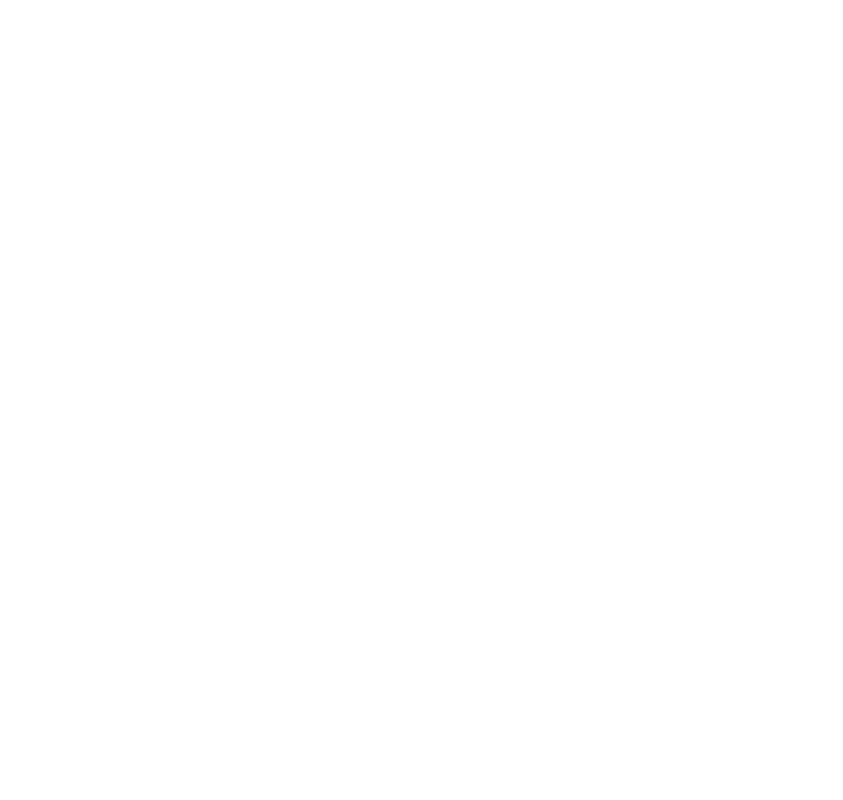
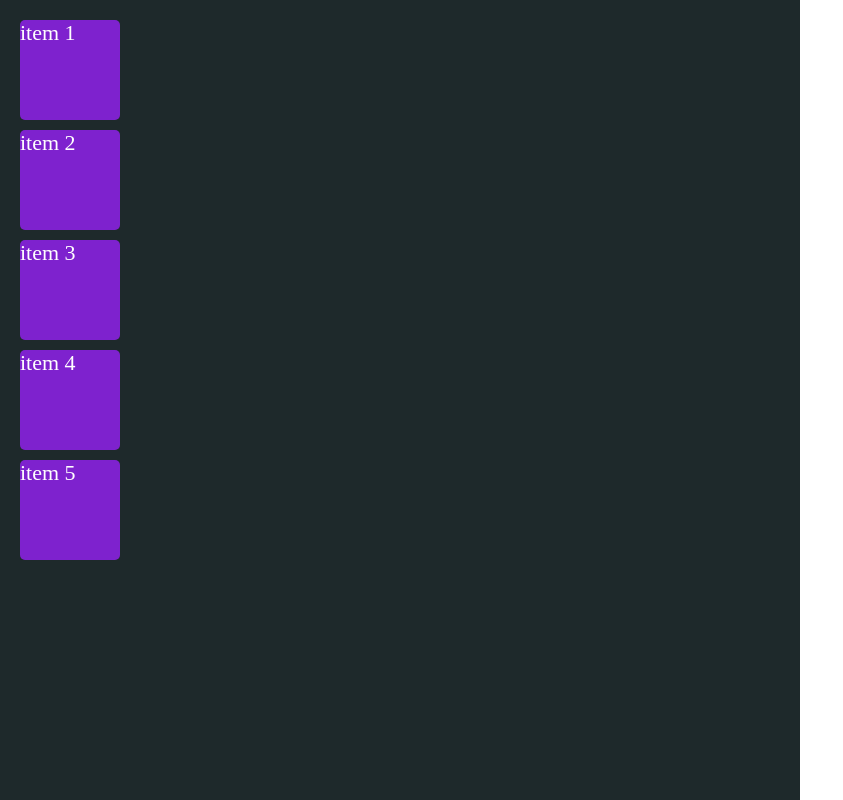
Before and after one commit to Eric6ix/CSS_Flex-box, a plain HTML site: page index.html in a window 1280 px wide. Shown: the whole page, without its empty margins (0-843 px from the left). Drawn offline with Linux system fonts and the light colour scheme.

Commit message:
segundo commit

```diff
--- a/index.html
+++ b/index.html
@@ -1,12 +1,18 @@
 <!DOCTYPE html>
 <html lang="pt-br">
-<head>
-    <meta charset="UTF-8">
-    <meta name="viewport" content="width=device-width, initial-scale=1.0">
+  <head>
+    <meta charset="UTF-8" />
+    <meta name="viewport" content="width=device-width, initial-scale=1.0" />
     <title>Flex-box</title>
-    <link rel="stylesheet" href="style.css">
-</head>
-<body>
-
-</body>
+    <link rel="stylesheet" href="style.css" />
+  </head>
+  <body>
+    <div class="container">
+      <div class="item">item 1</div>
+      <div class="item">item 2</div>
+      <div class="item">item 3</div>
+      <div class="item">item 4</div>
+      <div class="item">item 5</div>
+    </div>
+  </body>
 </html>
--- a/style.css
+++ b/style.css
@@ -0,0 +1,20 @@
+* {
+  margin: 0;
+  padding: 0;
+  box-sizing: border-box;
+}
+.container {
+  background-color: #1e292b;
+  width: 100vh;
+  height: 100vh;
+  padding: 10px;
+}
+.item {
+    background-color: #7e22ce;
+    margin: 10px;
+    color: #fff;
+    font-size: 22px;
+    border-radius: 5px;
+    width: 100px;
+    height: 100px;
+}
```
